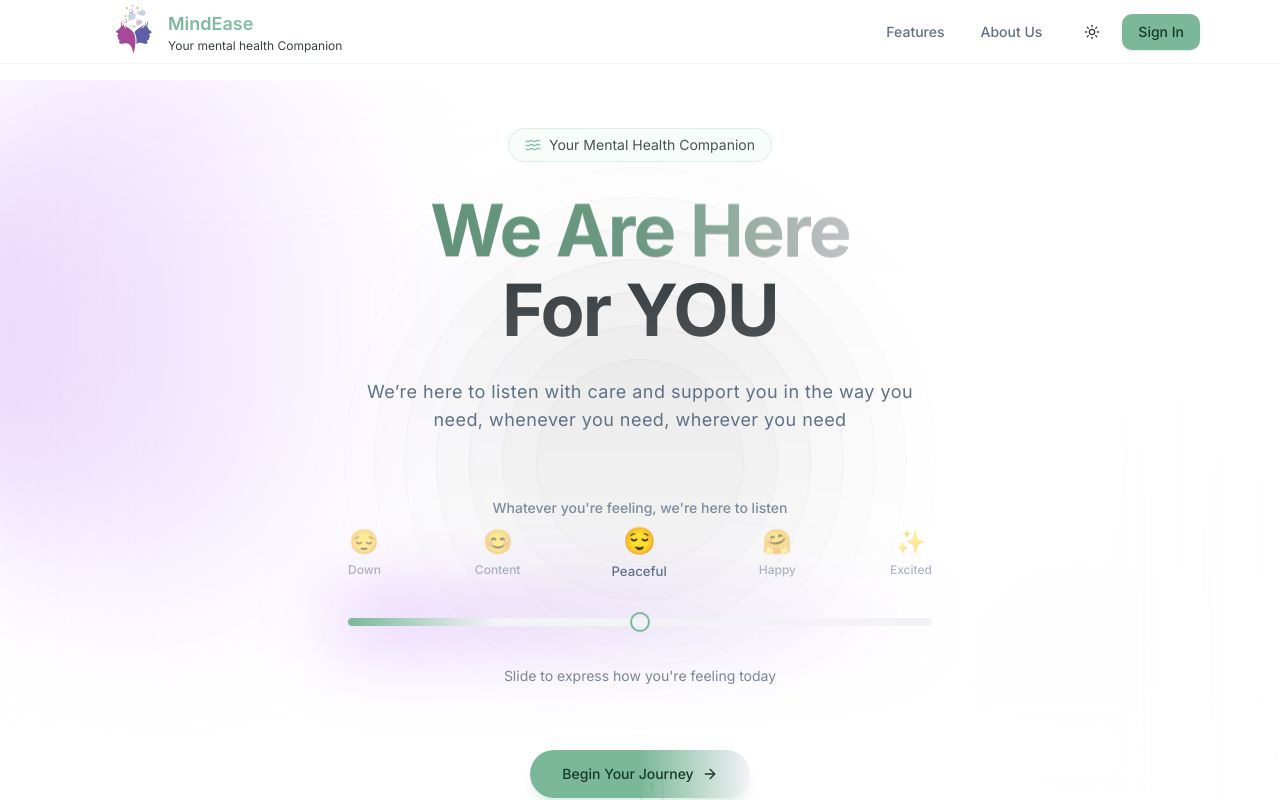
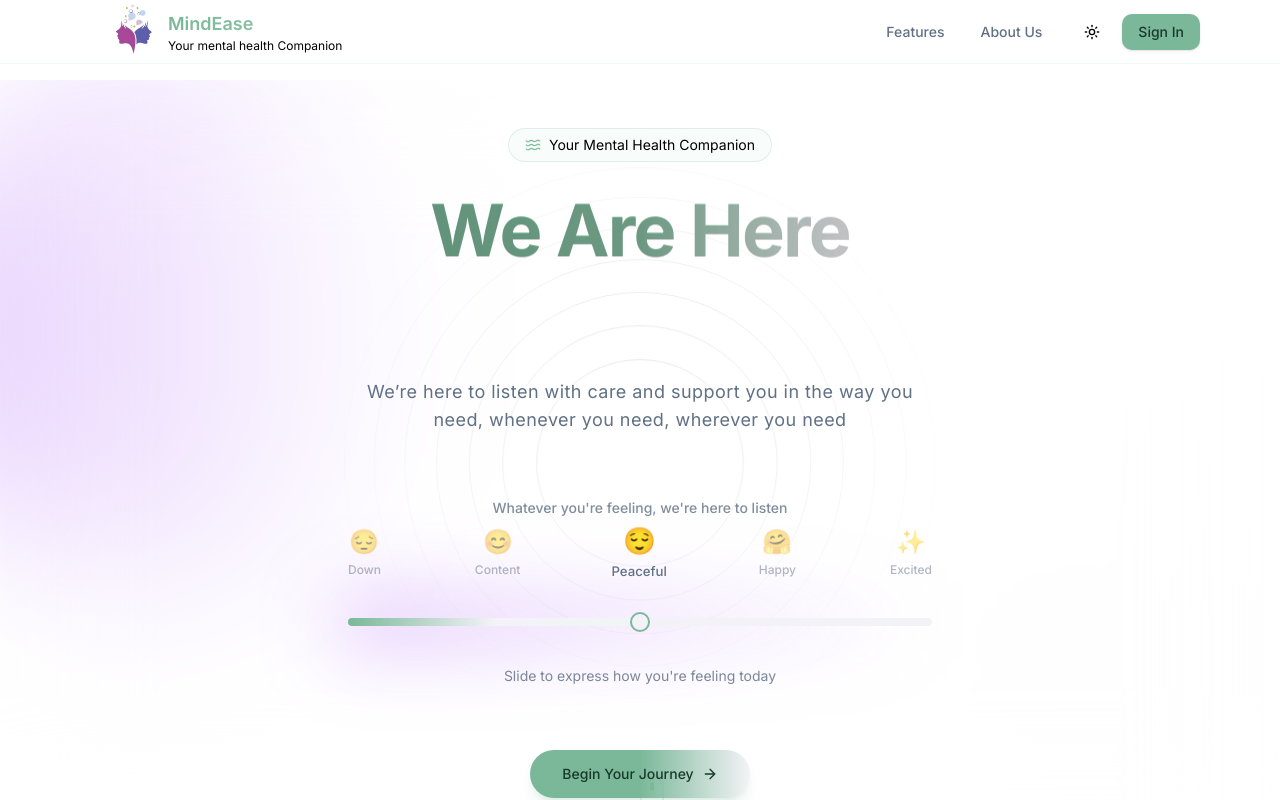
Before and after one commit to vaibhavbudhia/MindEase-FrontEnd, a Next.js app: page / in a window 1280 px wide. Shown: the top 800 px of the page. Built offline with nearby package versions, Linux system fonts and the light colour scheme.

Commit message:
globals.css

```diff
--- a/app/globals.css
+++ b/app/globals.css
@@ -6,7 +6,7 @@
   :root {
     /* Calming light theme colors */
     --background: gray-600;
-    --foreground: 200 8% 24%;
+    --foreground: red-700;
 
     --card: 180 20% 99%;
     --card-foreground: 200 8% 24%;
```
